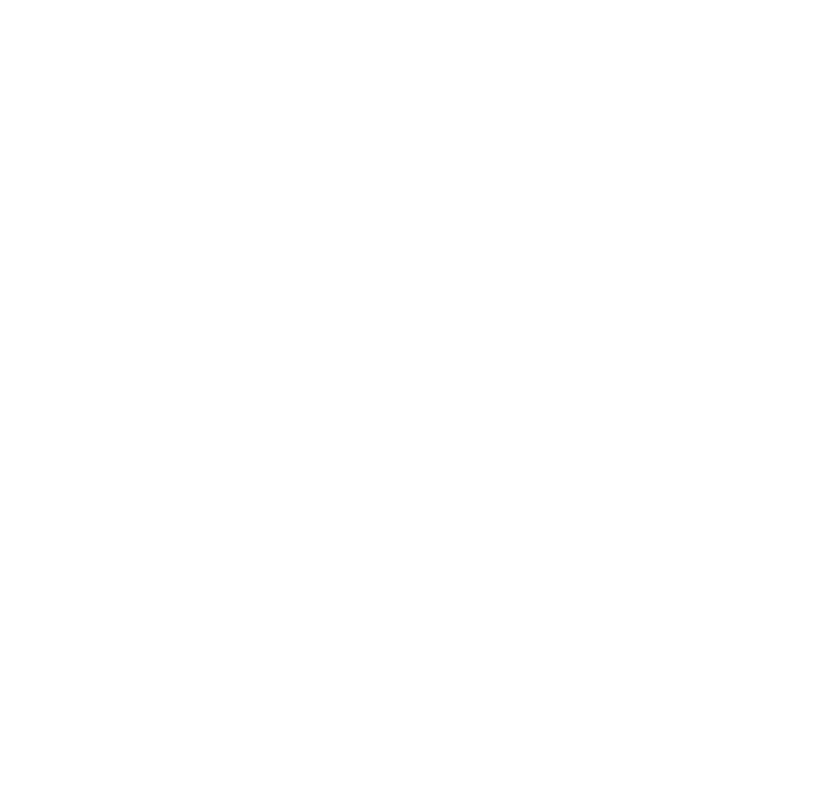
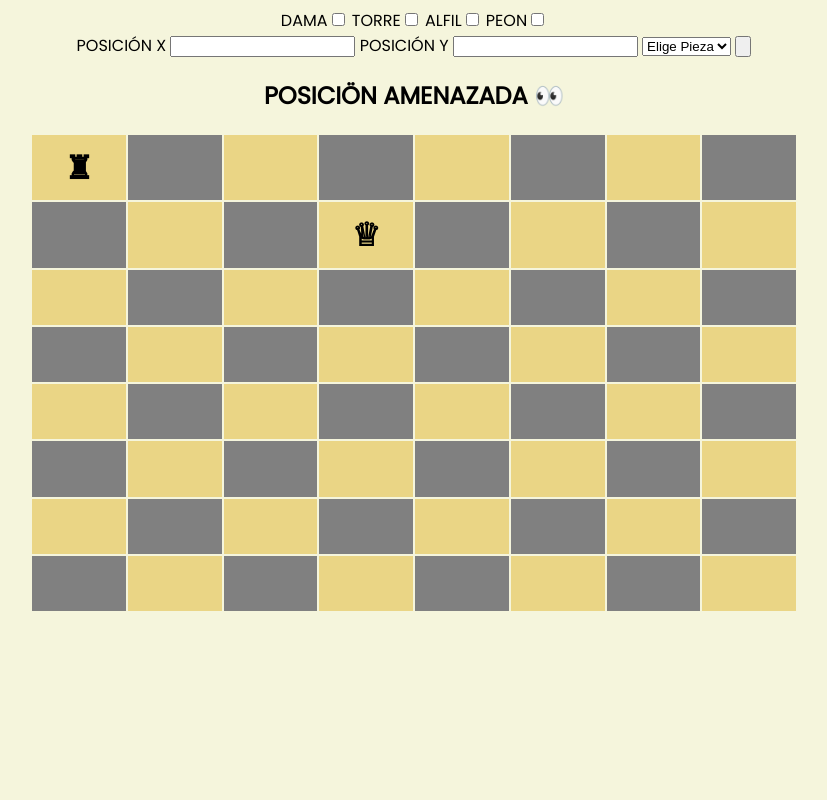
Before and after one commit to emelcd/php-lesson-template, a PHP site: page /pr3_ajedrez.php in a window 1280 px wide. Before the commit the part shown is empty. Shown: the whole page, without its empty margins (226-1053 px from the left). Run offline with PHP 8.4, Linux system fonts and the light colour scheme; lists and menus that the app fills with data are empty.

Commit message:
Added Style and Logic to Chess

```diff
--- a/ex3_1.php
+++ b/ex3_1.php
@@ -123,6 +123,8 @@
         }
     ?>
     <hr>
+    <h3><a style="text-decoration: none; color: black;"href="index.php">RETURN TO MAIN</a></h3>
+
 
 
 
--- a/ex3_2.php
+++ b/ex3_2.php
@@ -139,5 +139,6 @@
 
     ?>
     <hr>
+    <h3><a style="text-decoration: none; color: black;"href="index.php">RETURN TO MAIN</a></h3>
 </body>
 </html>
--- a/ex3_3.php
+++ b/ex3_3.php
@@ -148,6 +148,8 @@
 
     ?>
     <hr>
+    <h3><a style="text-decoration: none; color: black;"href="index.php">RETURN TO MAIN</a></h3>
+
     <br>
     <br>
     <br>
--- a/ex3_4.php
+++ b/ex3_4.php
@@ -124,6 +124,8 @@
 
     ?>
     <br>
+    <h3><a style="text-decoration: none; color: black;"href="index.php">RETURN TO MAIN</a></h3>
+
     <hr>
     <img width="230" src="https://i.pinimg.com/originals/a2/72/e8/a272e8985f6c4cecef564dacbbf0faa3.jpg">
     <img width="230" src="https://i.pinimg.com/originals/a2/72/e8/a272e8985f6c4cecef564dacbbf0faa3.jpg">
--- a/pr3_ajedrez.php
+++ b/pr3_ajedrez.php
@@ -0,0 +1,175 @@
+<!DOCTYPE html>
+<html lang="en">
+
+<head>
+    <meta charset="UTF-8">
+    <meta name="viewport" content="width=device-width, initial-scale=1.0">
+    <title>Ajedrez</title>
+</head>
+
+<body>
+    <style>
+        @import url('https://fonts.googleapis.com/css2?family=Poppins&display=swap');
+
+        * {
+            transition: 1s;
+        }
+
+        body {
+            background-color: #f5f5dc;
+            font-family: 'Poppins', sans-serif;
+            text-align: center;
+        }
+
+        h3 {
+            color: blue;
+            font-size: x-large;
+
+        }
+        .white-board {
+            background-color: #EAD585;
+        }
+        .black-board {
+            background-color: grey;
+        }
+        tr {
+            height: 1rem;
+        }
+
+        table {
+            min-height: 40vh;
+            max-height: 60vh;
+            min-width: 60vw;
+            max-width: 80vh;
+            height: 80vh;
+            margin-left: auto;
+            margin-right: auto;
+        }
+        th {
+            font-size: xx-large;
+            width: 5vw;
+            height: 5vh;
+        }
+        .container {
+            margin: auto;
+            text-align: center;
+
+        }
+    </style>
+    <form action="pr3_ajedrez.php">
+        DAMA<input type="checkbox" name="dama" id="dama">
+        TORRE<input type="checkbox" name="torre" id="dama">
+        ALFIL<input type="checkbox" name="alfil" id="dama">
+        PEON<input type="checkbox" name="peón" id="dama">
+        <br>
+        POSICIÓN X <input type="number" name="xboard" id="xboard">
+        POSICIÓN Y <input type="number" name="yboard" id="yboard">
+        <select>
+        <option selected="selected">Elige Pieza</option>
+        <?php
+        // A sample product array
+        $piezas = array("Dama", "Torre", "Alfil", "Caballo", "Peón");
+
+        // Iterating through the product array
+        foreach($piezas as $item){
+            echo "<option value='strtolower($item)'>$item</option>";
+        }
+        ?>
+    </select>
+        <input type="submit" value="">
+
+
+    </form>
+
+    <h2>POSICIÖN AMENAZADA 👀</h2>
+    <div class="container">
+        <table>
+            <tr>
+                <th class="white-board">&#9820;</th>
+                <th class="black-board"></th>
+                <th class="white-board"></th>
+                <th class="black-board"></th>
+                <th class="white-board"></th>
+                <th class="black-board"></th>
+                <th class="white-board"></th>
+                <th class="black-board"></th>
+            <tr>
+                <th class="black-board"></th>
+                <th class="white-board"></th>
+                <th class="black-board"></th>
+                <th class="white-board">♕</th>
+                <th class="black-board"></th>
+                <th class="white-board"></th>
+                <th class="black-board"></th>
+                <th class="white-board"></th>
+
+            </tr>
+            <tr>
+                <th class="white-board"></th>
+                <th class="black-board"></th>
+                <th class="white-board"></th>
+                <th class="black-board"></th>
+                <th class="white-board"></th>
+                <th class="black-board"></th>
+                <th class="white-board"></th>
+                <th class="black-board"></th>
+            <tr>
+                <th class="black-board"></th>
+                <th class="white-board"></th>
+                <th class="black-board"></th>
+                <th class="white-board"></th>
+                <th class="black-board"></th>
+                <th class="white-board"></th>
+                <th class="black-board"></th>
+                <th class="white-board"></th>
+
+            </tr>
+            <tr>
+                <th class="white-board"></th>
+                <th class="black-board"></th>
+                <th class="white-board"></th>
+                <th class="black-board"></th>
+                <th class="white-board"></th>
+                <th class="black-board"></th>
+                <th class="white-board"></th>
+                <th class="black-board"></th>
+            <tr>
+                <th class="black-board"></th>
+                <th class="white-board"></th>
+                <th class="black-board"></th>
+                <th class="white-board"></th>
+                <th class="black-board"></th>
+                <th class="white-board"></th>
+                <th class="black-board"></th>
+                <th class="white-board"></th>
+
+            </tr>
+            <tr>
+                <th class="white-board"></th>
+                <th class="black-board"></th>
+                <th class="white-board"></th>
+                <th class="black-board"></th>
+                <th class="white-board"></th>
+                <th class="black-board"></th>
+                <th class="white-board"></th>
+                <th class="black-board"></th>
+            <tr>
+                <th class="black-board"></th>
+                <th class="white-board"></th>
+                <th class="black-board"></th>
+                <th class="white-board"></th>
+                <th class="black-board"></th>
+                <th class="white-board"></th>
+                <th class="black-board"></th>
+                <th class="white-board"></th>
+
+            </tr>
+
+        </table>
+
+    </div>
+
+
+</body>
+
+</html>
```
